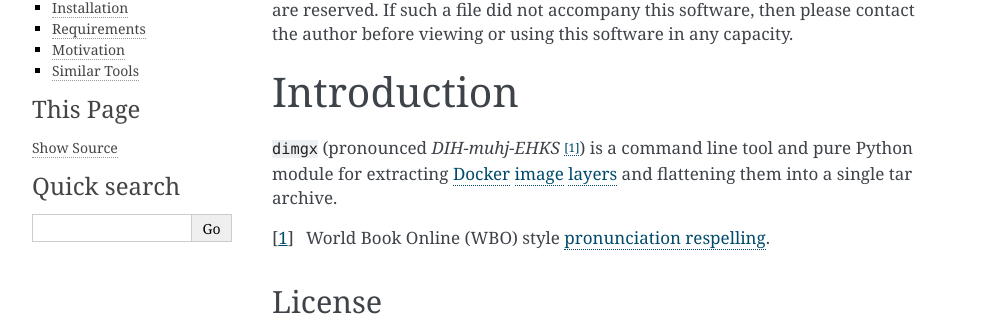
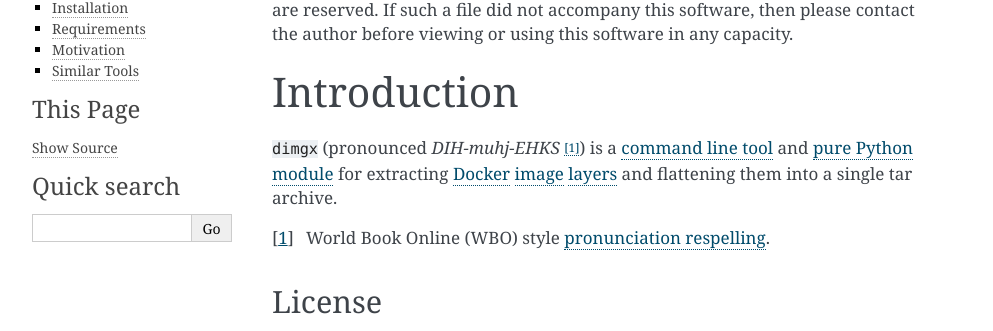
Before and after one commit to posita/dimgx, a Sphinx documentation site: the page built from docs/intro.rst, in a window 1280 px wide. Shown: the part 139-470 px from the top of the page, without its empty margins (148-1141 px from the left). Built offline with Sphinx 7.4.7, drawn with Linux system fonts in a browser that asks for light colours; part of the change alters nothing that is shown.

```diff
--- a/docs/intro.rst
+++ b/docs/intro.rst
@@ -29,7 +29,7 @@ If such a file did not accompany this software, then please contact the author b
 Introduction
 ============
 
-``dimgx`` (pronounced *DIH-muhj-EHKS* [#pronunciation]_) is a command line tool and pure Python module for extracting `Docker <https://www.docker.com/whatisdocker/>`_ `image <https://docs.docker.com/terms/image/>`__ `layers <https://docs.docker.com/terms/layer/>`__ and flattening them into a single tar archive.
+``dimgx`` (pronounced *DIH-muhj-EHKS* [#pronunciation]_) is a :doc:`command line tool <cli>` and :doc:`pure Python module <py>` for extracting `Docker <https://www.docker.com/whatisdocker/>`_ `image <https://docs.docker.com/terms/image/>`__ `layers <https://docs.docker.com/terms/layer/>`__ and flattening them into a single tar archive.
 
 .. [#pronunciation] World Book Online (WBO) style `pronunciation respelling <https://en.wikipedia.org/wiki/Pronunciation_respelling_for_English>`__.
 
```
